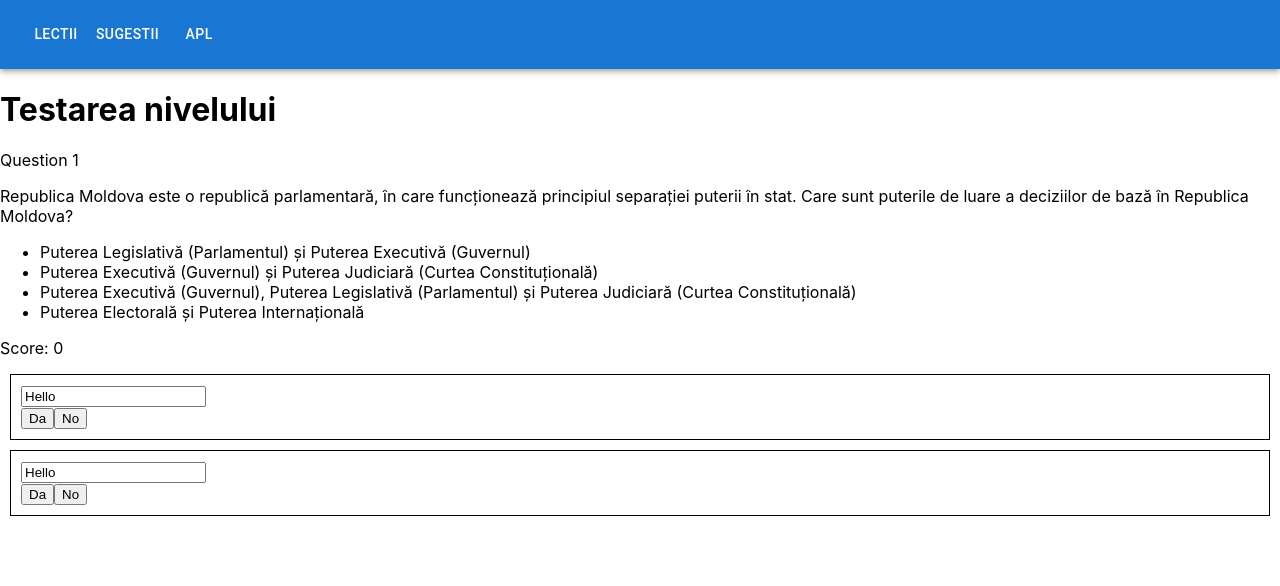
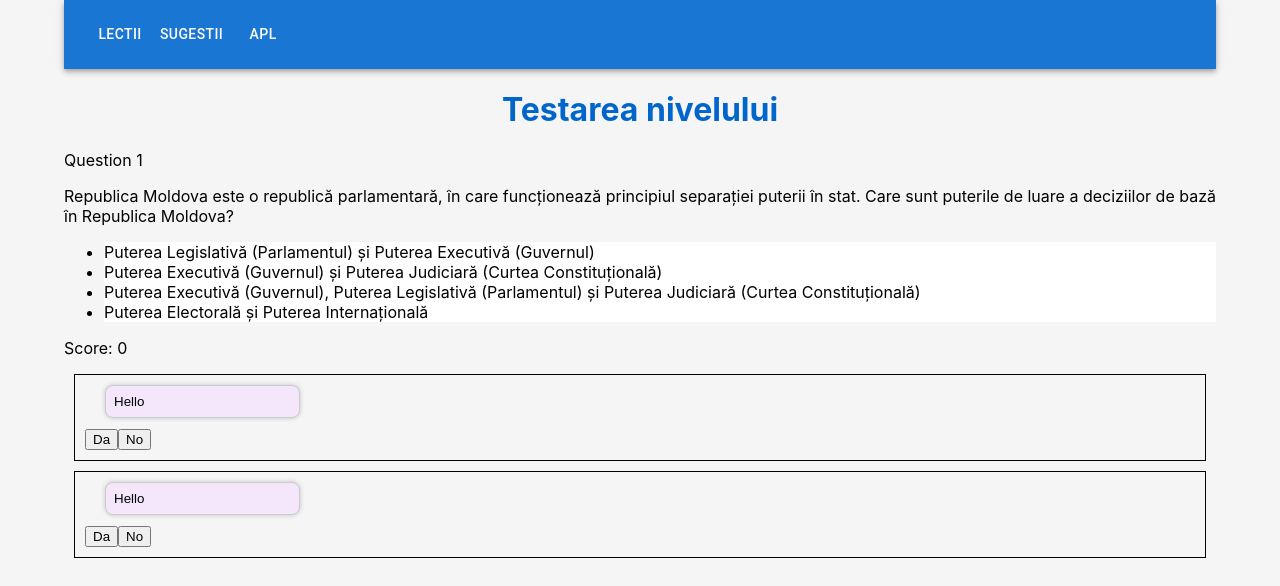
Before and after one commit to nastea19/CodeBreakers, a React (Create React App) app in the folder my-react-app/: page / in a window 1280 px wide. Shown: the top 586 px of the page. Built offline with nearby package versions, Linux system fonts and the light colour scheme.

Commit message:
style emil

```diff
--- a/my-react-app/public/index.html
+++ b/my-react-app/public/index.html
@@ -4,7 +4,6 @@
     <meta charset="utf-8" />
     <link rel="icon" href="%PUBLIC_URL%/favicon.ico" />
     <meta name="viewport" content="width=device-width, initial-scale=1" />
-    <meta name="theme-color" content="#000000" />
     <meta
       name="description"
       content="Web site created using create-react-app"
--- a/my-react-app/src/App.css
+++ b/my-react-app/src/App.css
@@ -6,9 +6,11 @@ pairing serif and sans serif
  */
 
  body {
-  background-color: #c3c7f3;
-  margin-top: 100px;
+  background-color: #f5f5f5;
   margin-bottom: 100px;
+  max-width: 90%;
+  margin-left:auto;
+  margin-right:auto;
 }
 
 .all {
@@ -64,6 +66,7 @@ pairing serif and sans serif
   display: grid;
   height: 100px;
   place-items: center;
+
 }
 
 .form-container {
@@ -157,7 +160,7 @@ button[type="submit"]:hover {
   text-align: center;
 }
 
-BookCard {
+.BookCard {
   background-color: #f3dcdc;
 }
 label {
@@ -184,3 +187,11 @@ input {
   color: #333;
   outline: none;
 }
+
+.h1Col {
+  color: #0066cc;
+  text-align: center;
+}
+.navBar{
+  text-align: center;
+}
--- a/my-react-app/src/components/Routing.tsx
+++ b/my-react-app/src/components/Routing.tsx
@@ -2,6 +2,8 @@ import { BrowserRouter, Navigate, Route, Routes } from "react-router-dom";
 import SignIn from "./sign-in";
 import SignUp from "./sign-up";
 import FirstPage from "./firstPage";
+import "../App.css";
+
 
 function Routing() {
   return (
--- a/my-react-app/src/components/apl.tsx
+++ b/my-react-app/src/components/apl.tsx
@@ -1,4 +1,6 @@
 import React, { useState } from 'react';
+import "../App.css";
+
 
 const APL: React.FC = () => {
   const [input1Text, setInput1Text] = useState('Hello');
--- a/my-react-app/src/components/auth-services.tsx
+++ b/my-react-app/src/components/auth-services.tsx
@@ -1,3 +1,5 @@
+import "../App.css";
+
 export interface User {
     id: number;
     firstName: string;
--- a/my-react-app/src/components/firstPage.tsx
+++ b/my-react-app/src/components/firstPage.tsx
@@ -6,6 +6,8 @@ import Button from "@mui/material/Button";
 import { Link } from "react-router-dom";
 import { Pagination, TextField } from "@mui/material";
 import Footer from "./footer";
+import "../App.css";
+
 
 function FirstPage() {
   return (
--- a/my-react-app/src/components/footer.tsx
+++ b/my-react-app/src/components/footer.tsx
@@ -3,6 +3,8 @@ import Container from "@mui/material/Container";
 import Typography from "@mui/material/Typography";
 import Link from "@mui/material/Link";
 import { Box } from "@mui/material";
+import "../App.css";
+
 
 export default function Footer() {
   return (
--- a/my-react-app/src/components/navbar.tsx
+++ b/my-react-app/src/components/navbar.tsx
@@ -9,6 +9,7 @@ import Container from '@mui/material/Container';
 import Avatar from '@mui/material/Avatar';
 import Button from '@mui/material/Button';
 import Tooltip from '@mui/material/Tooltip';
+import "../App.css";
 
 
 const pages = ['Lectii', 'Sugestii', 'APL'];
@@ -34,7 +35,7 @@ function NavBar() {
   };
 
   return (
-    <AppBar position="static">
+    <AppBar position="static" className="navBar">
       <Container maxWidth="xl">
         <Toolbar disableGutters>
 
--- a/my-react-app/src/components/test.tsx
+++ b/my-react-app/src/components/test.tsx
@@ -1,4 +1,6 @@
 import React, { useState } from 'react';
+import "../App.css";
+
 
 interface Question {
   questionText: string;
@@ -56,7 +58,7 @@ const Quiz: React.FC = () => {
 
   return (
     <div>
-      <h1>Testarea nivelului</h1>
+      <h1 className="h1Col">Testarea nivelului</h1>
       {currentQuestion < questions.length ? (
         <div>
           <p>Question {currentQuestion + 1}</p>
```
Also changed, not shown: 2 other files (tests, documents, lock files or other folders).
